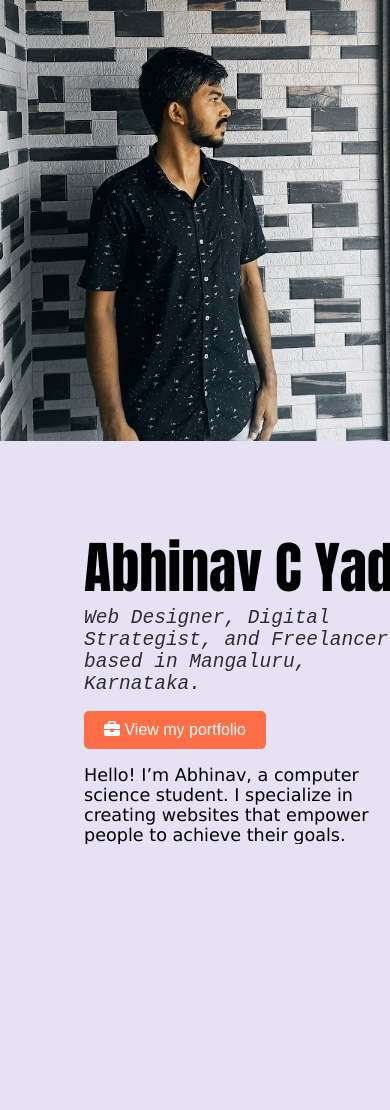
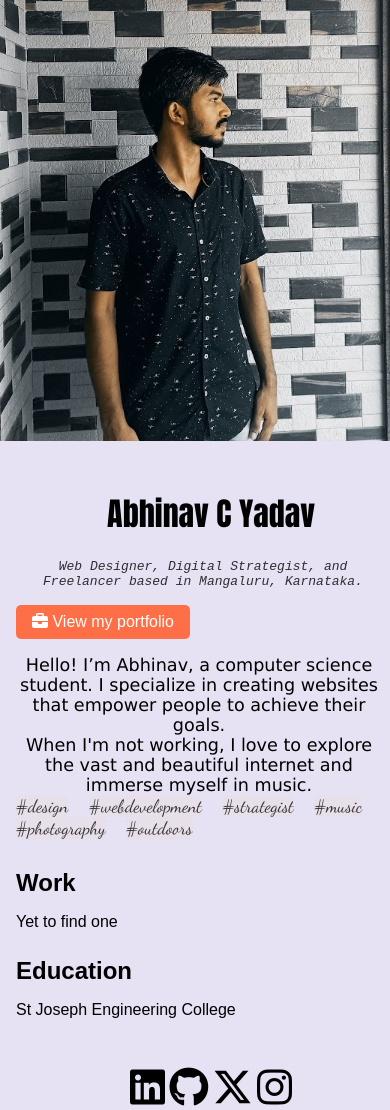
Before and after one commit to abhi-abhinav/fsd_assignment, a plain HTML site: page index.html in a window 390 px wide. Before the commit the page ends 844 px from the top, so only its background shows below. Drawn offline with Linux system fonts and the light colour scheme.

Commit message:
Added responsiveness

```diff
--- a/styles.css
+++ b/styles.css
@@ -107,22 +107,67 @@ body {
     padding-left: 4rem;
 }
 
+@media (max-width: 1024px) {
+    .right-side h1 {
+        font-size: 3em;
+    }
+    .headline {
+        font-size: 1.3em;
+    }
+}
+
 @media (max-width: 768px) {
     .container {
         flex-direction: column;
+        height: auto;
     }
-
     .left-side, .right-side {
         width: 100%;
         height: auto;
     }
-
+    .right-side {
+        margin: 2rem 1rem;
+    }
     .profile-img {
         max-width: 100%;
         border-radius: 0;
     }
-
-    .right-side {
-        padding: 20px;
+    .right-side h1 {
+        font-size: 2.5em;
+        text-align: center;
+    }
+    .headline {
+        font-size: 1.2em;
+        text-align: center;
+        margin: 0 1rem 0 0 ;
+    }
+    .description p, .tags p {
+        text-align: center;
+        text-align: center;
+        margin: 0 1.5rem 0 0 ;
+    }
+    .details {
+        flex-direction: column;
+    }
+    .social {
+        text-align: center;
+    }
+    .rest {
+        padding-left: 0;
     }
 }
+
+@media (max-width: 480px) {
+    .right-side h1 {
+        font-size: 2em;
+    }
+    .headline {
+        font-size: 1em;
+    }
+    .portfolio-button {
+        padding: 8px 16px;
+    }
+    .tags p {
+        margin-right: 1rem;
+    }
+}
```
